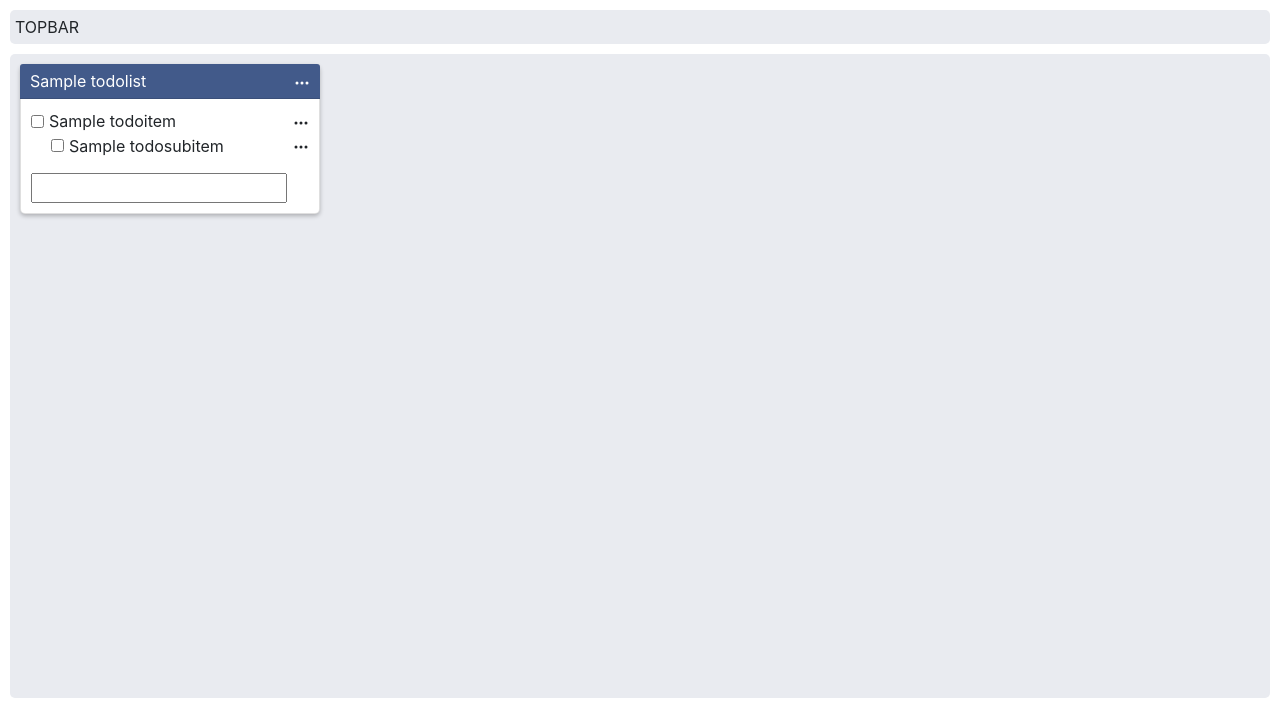
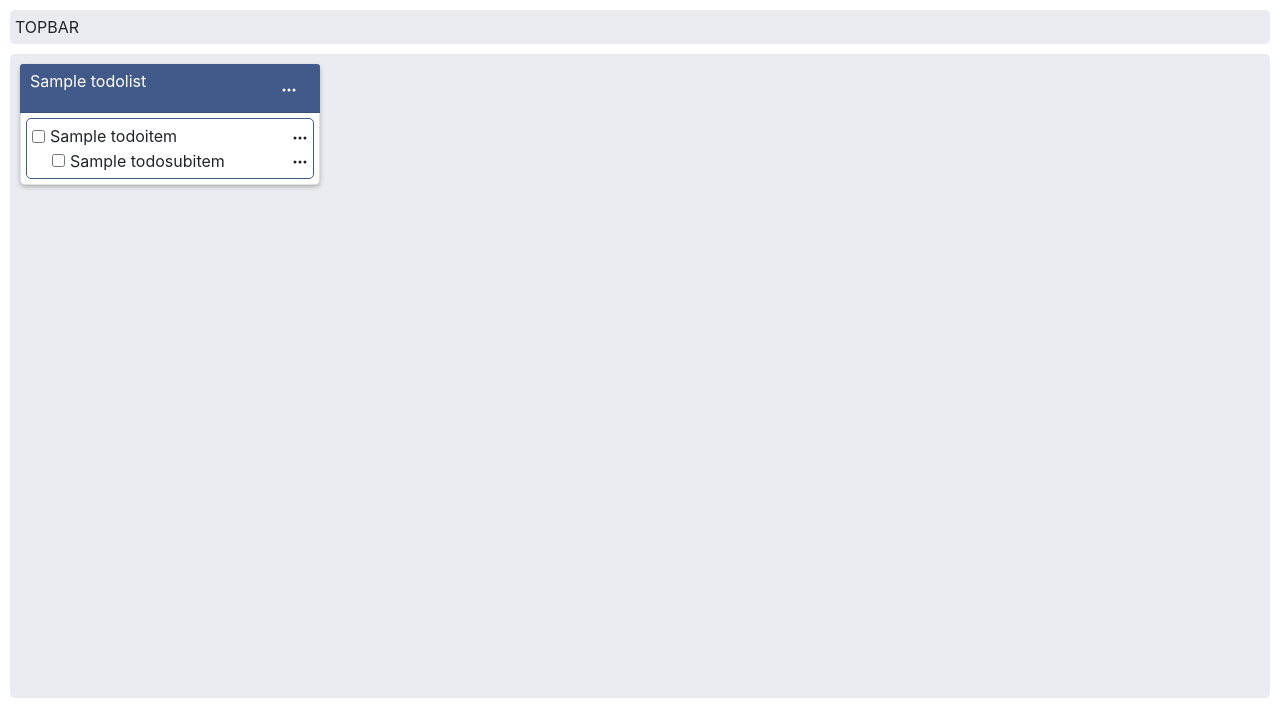
Before and after one commit to halfriver/Productivity-Dashboard, a Django app: page / in a window 1280 px wide, after a click that opens the changed part. Shown: the part 91-800 px from the top of the page. Run offline with Django 3.2, Linux system fonts and the light colour scheme; tables that the repository leaves empty hold one stand-in row (values such as "Sample post"); some libraries are stand-ins or nearby versions.

Commit message:
list header dropdown

```diff
--- a/productivity/models.py
+++ b/productivity/models.py
@@ -9,7 +9,7 @@ class Board(models.Model):
         return self.name
 
 class TodoGroup(models.Model):
-    name = models.CharField(max_length=30, blank=True, default="New To-Do")
+    name = models.CharField(max_length=30, blank=True, default="New Group")
     board = models.ForeignKey(Board, on_delete=models.CASCADE)
 
     def __str__(self):
@@ -21,7 +21,7 @@ class TodoList(models.Model):
      subtitle = models.CharField(max_length=30, blank=True, default="")
      date_submit = models.DateTimeField(default=timezone.now)
      board = models.ForeignKey(Board, on_delete=models.CASCADE)
-     group = models.ForeignKey(TodoGroup, on_delete=models.CASCADE, null=True)
+     group = models.ForeignKey(TodoGroup, on_delete=models.CASCADE, blank=True, null=True)
 
      def __str__(self):
         return self.name
@@ -47,6 +47,7 @@ class TodoSubitem(models.Model):
     name = models.CharField(max_length=30, blank=True, default="")
     completed = models.BooleanField(default=False)
     urgent = models.BooleanField(default=False)
+    today = models.BooleanField(default=False)
     item = models.ForeignKey(TodoItem, on_delete=models.CASCADE)
 
     def __str__(self):
--- a/productivity/templates/productivity/home.html
+++ b/productivity/templates/productivity/home.html
@@ -48,7 +48,6 @@
     <div class="container-fluid flex-container tab-content" style="padding:0px;">
       <div class="tab-pane container-fluid fade show active" id="nav-dashboard" role="tabpanel" aria-labelledby="nav-dashboard-tab">
         DASHBOARD
-        {{todo_list}}
       </div>
       {% for i in board %}
         <div class="tab-pane container-fluid fade" id="nav-{{i|cut:" "}}" role="tabpanel" aria-labelledby="nav-{{i|cut:" "}}-tab">
@@ -61,16 +60,24 @@
                 <div class="column">
                   <div class="card">
                     <div class="card-header">
-                      {{j}}
-                      <a class="side-option">
-                        <svg width="1em" height="1em" viewBox="0 0 16 16" class="bi bi-three-dots" fill="currentColor" xmlns="http://www.w3.org/2000/svg">
-                          <path fill-rule="evenodd" d="M3 9.5a1.5 1.5 0 1 1 0-3 1.5 1.5 0 0 1 0 3zm5 0a1.5 1.5 0 1 1 0-3 1.5 1.5 0 0 1 0 3zm5 0a1.5 1.5 0 1 1 0-3 1.5 1.5 0 0 1 0 3z"/>
-                        </svg>
-                      </a>
-                    </div>
-                    <div class="card-content">
+                      <span class="align-bottom">{{j}}</span>
+                      <span class="dropdown">
+                        <button class="btn list-options side-options float-right" type="button" data-toggle="dropdown" aria-haspopup="true" aria-expanded="false">
+                          <svg width="1em" height="1em" viewBox="0 0 16 16" class="bi bi-three-dots" fill="currentColor" xmlns="http://www.w3.org/2000/svg">
+                            <path fill-rule="evenodd" d="M3 9.5a1.5 1.5 0 1 1 0-3 1.5 1.5 0 0 1 0 3zm5 0a1.5 1.5 0 1 1 0-3 1.5 1.5 0 0 1 0 3zm5 0a1.5 1.5 0 1 1 0-3 1.5 1.5 0 0 1 0 3z"/>
+                          </svg>
+                        </button>
+                        <div class="dropdown-menu" aria-labelledby="dropdownMenuButton">
+                          <a class="dropdown-item" href="#">Edit To-Do List</a>
+                          <a class="dropdown-item" href="#">Create New To-Do Item</a>
+                          <div class="dropdown-divider"></div>
+                          <a class="dropdown-item" href="#">Delete</a>
+                        </div>
+                      </div>
+                    </span>
+                    <div class="sortable">
                       {% for k in j.todoitem_set.all %}
-                        <div class="list-item">
+                        <div class="list-item ui-state-default">
                           <div class="form-check-inline">
                             <input type="checkbox" class="form-check-input" id="{{k|cut:" "}}-check">
                             <label class="form-check-label" for="{{k|cut:" "}}-check">{{k}}</label>
@@ -96,9 +103,9 @@
                           {% endfor %}
                         </div>
                       {% endfor %}
-                      <div class="list-item">
+                      <!-- <div class="list-item">
                         <input type="text" id="new_list_item">
-                      </div>
+                      </div> -->
                     </div>
                   </div>
                 </div>
--- a/static/css/override.css
+++ b/static/css/override.css
@@ -22,7 +22,13 @@
   border-radius: 5px 5px 5px 5px;
 }
 
-.card-content {
+.list-options {
+  color: white;
+}
+
+.list-options:hover {
+  background: #324873;
+  color: white;
 }
 
 .card-toggle {
@@ -38,10 +44,14 @@
 }
 
 .list-item {
-  /* border: 1px solid #425a8a; */
+  border: 1px solid #425a8a;
   margin: 5px 0 0 0;
   padding: 5px;
   border-radius: 5px;
+}
+
+.list-item:hover {
+  background: #dadde6;
 }
 
 .subitem-list {
@@ -115,8 +125,6 @@ fieldset[disabled] .btn-sample.active {
 }
 
 .side-option {
-  display: inline-block;
-  vertical-align: middle;
   float: right;
 }
 
--- a/static/js/productivity.js
+++ b/static/js/productivity.js
@@ -1,7 +1,7 @@
 
 $(document).ready(function() {
   var scriptInterpreter;
-  $(function() {
+  $( function() {
     $(".column" ).sortable({
       connectWith: ".column",
       handle: ".card-header",
@@ -21,4 +21,8 @@ $(document).ready(function() {
         icon.closest( ".card" ).find( ".card-content" ).toggle();
       });
   });
+  $( function() {
+    $( ".sortable" ).sortable();
+    $( ".sortable" ).disableSelection();
+  });
 });
```
